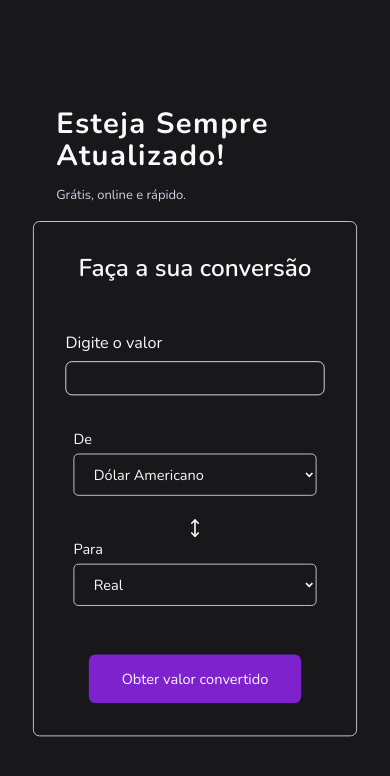
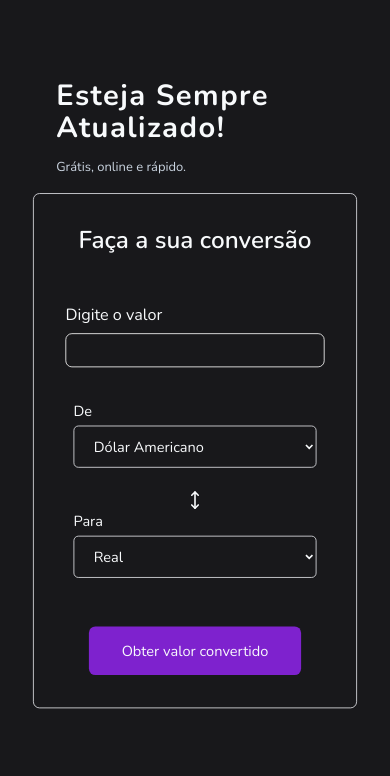
Before and after one commit to victorzld/cambio-facil, a React (Vite) app: page / in a window 390 px wide. Shown: the top 776 px of the page. Built offline with nearby package versions, Linux system fonts and the light colour scheme.

Commit message:
fixes mobile responsiveness

```diff
--- a/src/App.tsx
+++ b/src/App.tsx
@@ -43,7 +43,7 @@ export function App() {
   }
 
   return (
-    <main className='max-w-[1216px] mx-auto'>
+    <main className='max-w-[1216px] mx-auto max-md:-mt-7'>
       <div className="text-slate-50 h-screen grid grid-cols-2 max-md:grid-cols-1">
 
         <form onSubmit={handleConvertCurrency}
```
